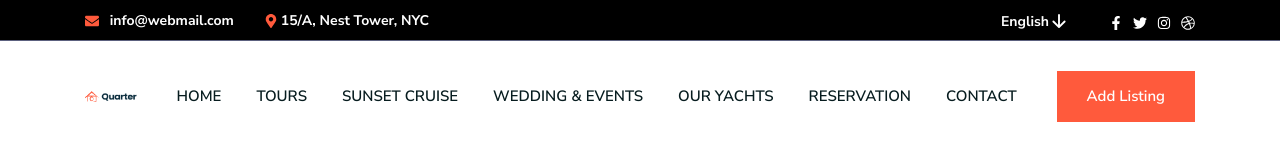
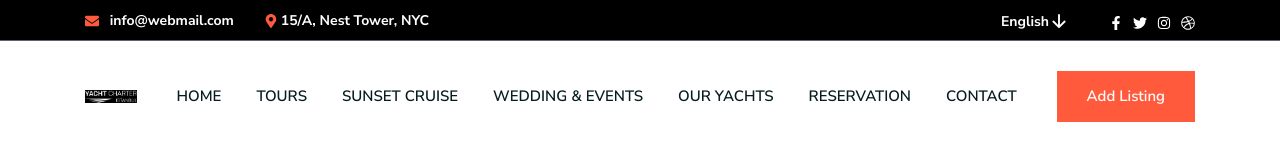
Before and after one commit to bbarisguness/IstanbulYachtCharterClient, a Next.js app: page / in a window 1280 px wide. Shown: the top 150 px of the page. Built offline with nearby package versions, Linux system fonts and the light colour scheme.

Commit message:
added site logo

```diff
--- a/src/components/header/HeaderTwo.jsx
+++ b/src/components/header/HeaderTwo.jsx
@@ -74,9 +74,9 @@
             <Row>
               <Col>
                 <div className="site-logo-wrap">
-                  <div className="site-logo">
+                  <div className="site-logo" style={{backgroundColor: scroll > headerHeight ? "transparent" : "black"}}>
                     <Link href="/">
-                      <img src={transparentLinks.includes(path) ? "/img/logo-2.png" : scroll > headerHeight ? "/img/logo-2.png" : "/img/logo.png"} alt="Logo" />
+                      <img src={transparentLinks.includes(path) ? "/img/logo-2.png" : scroll > headerHeight ? "/img/logo1.png" : "/img/logo1.png"} alt="Logo" />
                     </Link>
                   </div>
                 </div>
--- a/src/components/header/elements/mobileMenu.jsx
+++ b/src/components/header/elements/mobileMenu.jsx
@@ -43,9 +43,9 @@
       >
         <div className="ltn__utilize-menu-inner ltn__scrollbar">
           <div className="ltn__utilize-menu-head">
-            <div className="site-logo">
+            <div className="site-logo" style={{backgroundColor: "black"}}>
               <Link href="/">
-                <img src="/img/logo.png" alt="Logo" />
+                <img src="/img/logo1.png" alt="Logo" />
               </Link>
             </div>
             <button onClick={closeSideBar} className="ltn__utilize-close">
```
Also changed, not shown: public/img/logo1.png (added), 1 other file (tests, documents, lock files or other folders).
